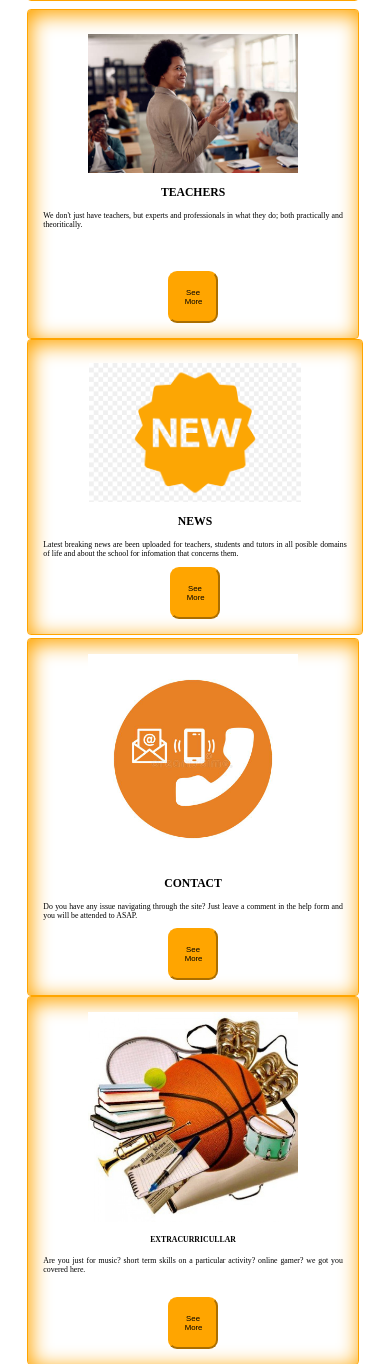
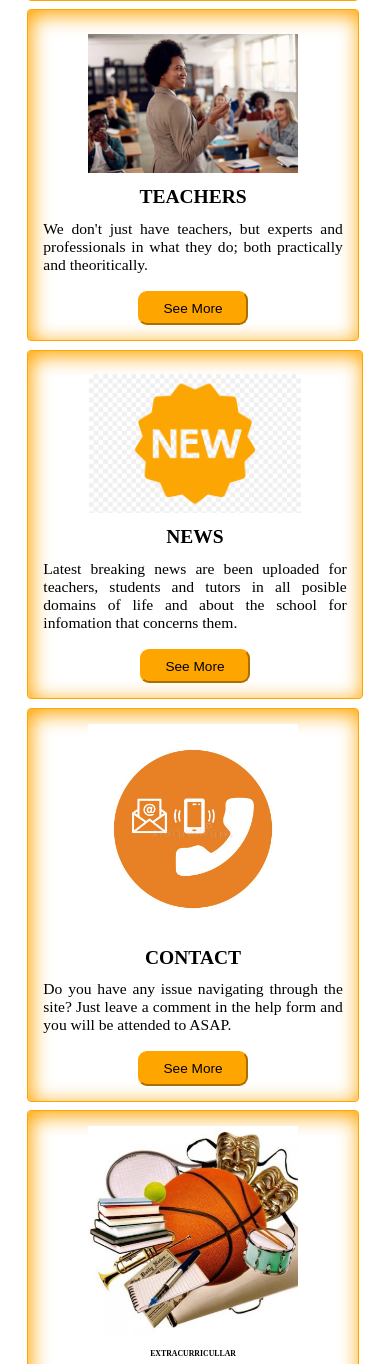
Before and after one commit to Sammi-Drums/Site-7, a PHP site: page / in a window 390 px wide. Shown: the part 801-2165 px from the top of the page. Run offline with PHP 8.4, Linux system fonts and the light colour scheme.

Commit message:
Update Style.css

```diff
--- a/CSS/Style.css
+++ b/CSS/Style.css
@@ -365,6 +365,51 @@
         margin-top: 2vh;
         padding: 2vw;
     }
+    .card2{
+        margin-bottom: 1vh;
+    }
+    .card2 h4{
+        font-size: 5vw;
+    }
+    .card2 p{
+        font-size: 4vw;
+    }
+    .card2 button{
+        font-size: 3.5vw;
+        width: 28vw;
+        margin-top: 2vh;
+        padding: 2vw;
+    }
+    .card3{
+        margin-bottom: 1vh;
+    }
+    .card3 h4{
+        font-size: 5vw;
+    }
+    .card3 p{
+        font-size: 4vw;
+    }
+    .card3 button{
+        font-size: 3.5vw;
+        width: 28vw;
+        margin-top: 2vh;
+        padding: 2vw;
+    }
+    .card11{
+        margin-bottom: 1vh;
+    }
+    .card11 h4{
+        font-size: 5vw;
+    }
+    .card11 p{
+        font-size: 4vw;
+    }
+    .card11 button{
+        font-size: 3.5vw;
+        width: 28vw;
+        margin-top: 2vh;
+        padding: 2vw;
+    }
     .cardss{
         display: block;
     }
```
